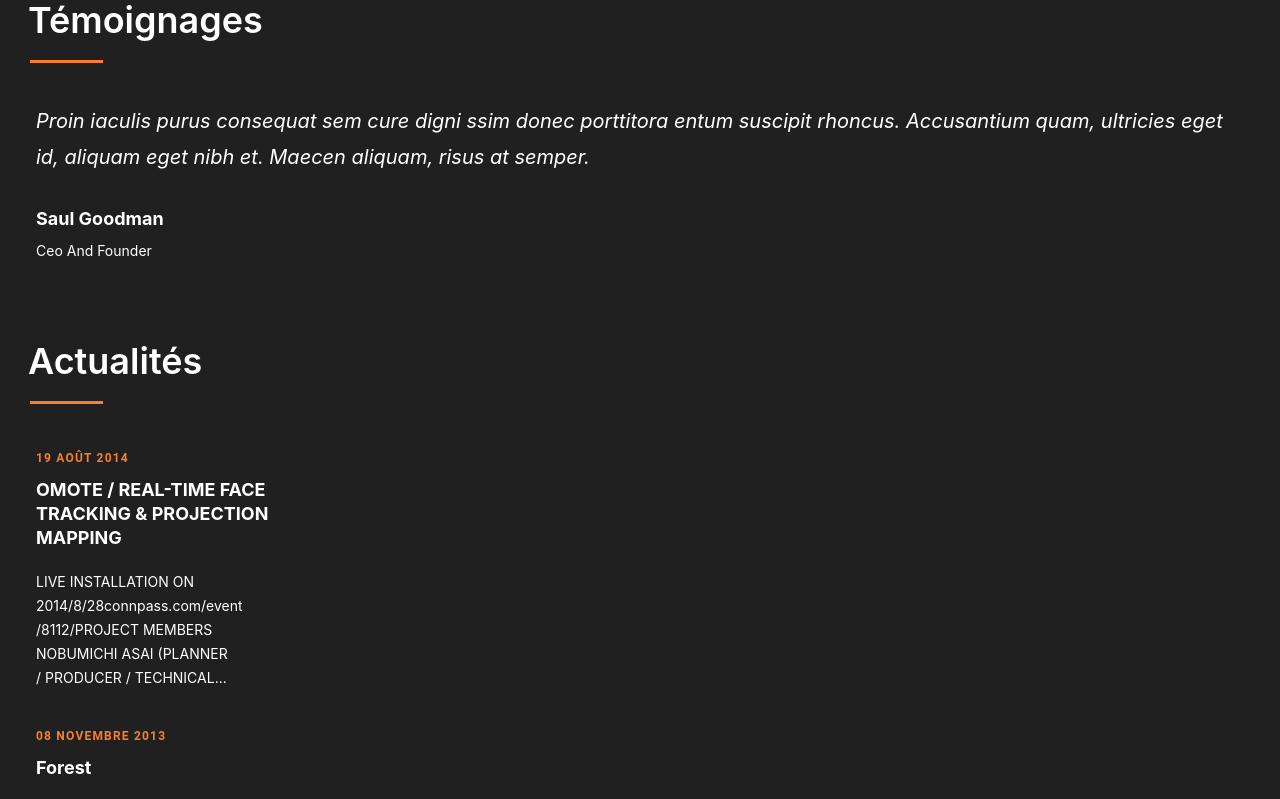
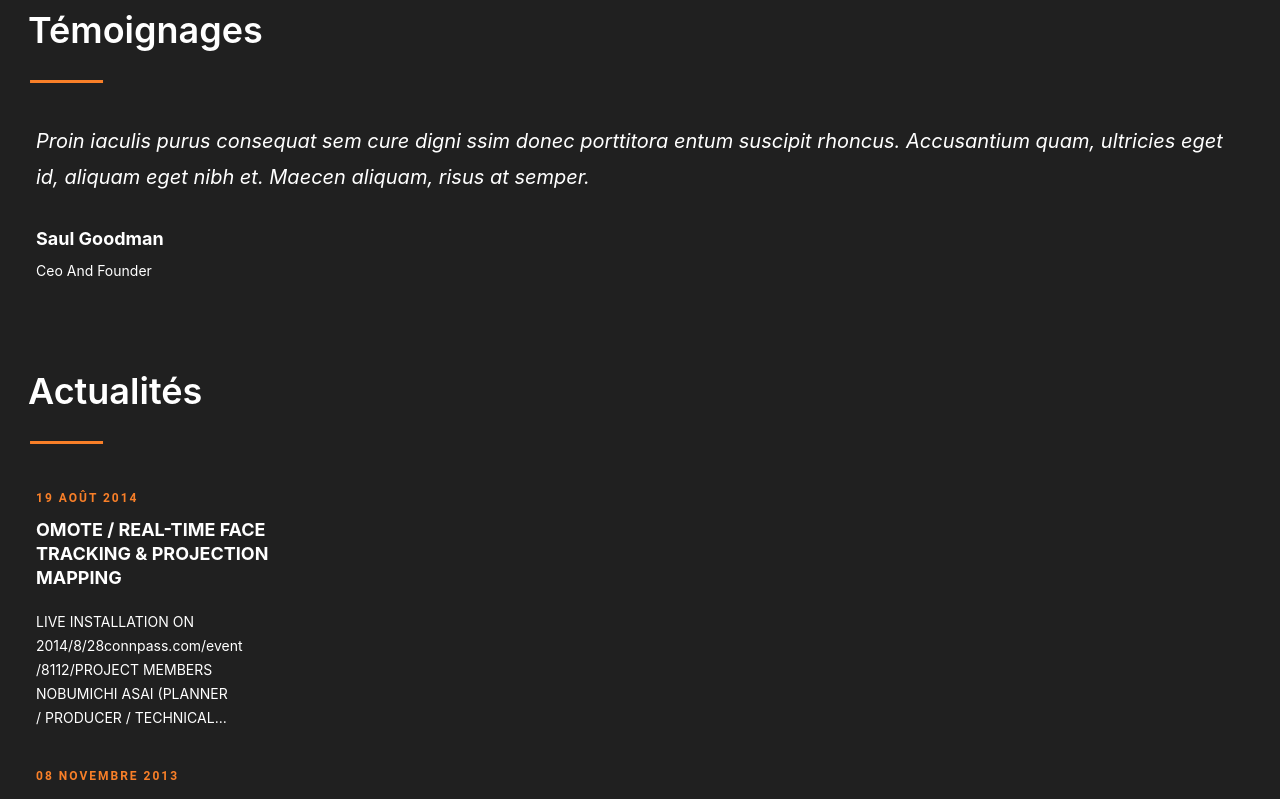
Before and after one commit to projectDefis/project, a React (Create React App) app: page / in a window 1280 px wide. Shown: the top 799 px of the page. Built offline with nearby package versions, Linux system fonts and the light colour scheme.

Commit message:
update tailwindconfig

```diff
--- a/tailwind.config.js
+++ b/tailwind.config.js
@@ -4,8 +4,8 @@ module.exports = {
   content: ["./src/**/*.{js,jsx,ts,tsx}"],
   theme: {
     fontFamily: {
-      inter: ["Inter"],
-      roboto: ["Roboto"],
+      inter: ["Inter", "sans-serif"],
+      roboto: ["Roboto", "sans-serif"],
     },
     extend: {
       colors: {
@@ -20,6 +20,12 @@ module.exports = {
         "custom-orange": "#F87F28",
         "custom-red": "#BB2323",
       },
+      letterSpacing: {
+        widest: "0.125rem",
+      },
+      lineHeight: {
+        "extra-height": "3.75rem",
+      },
     },
   },
   plugins: [],
```
